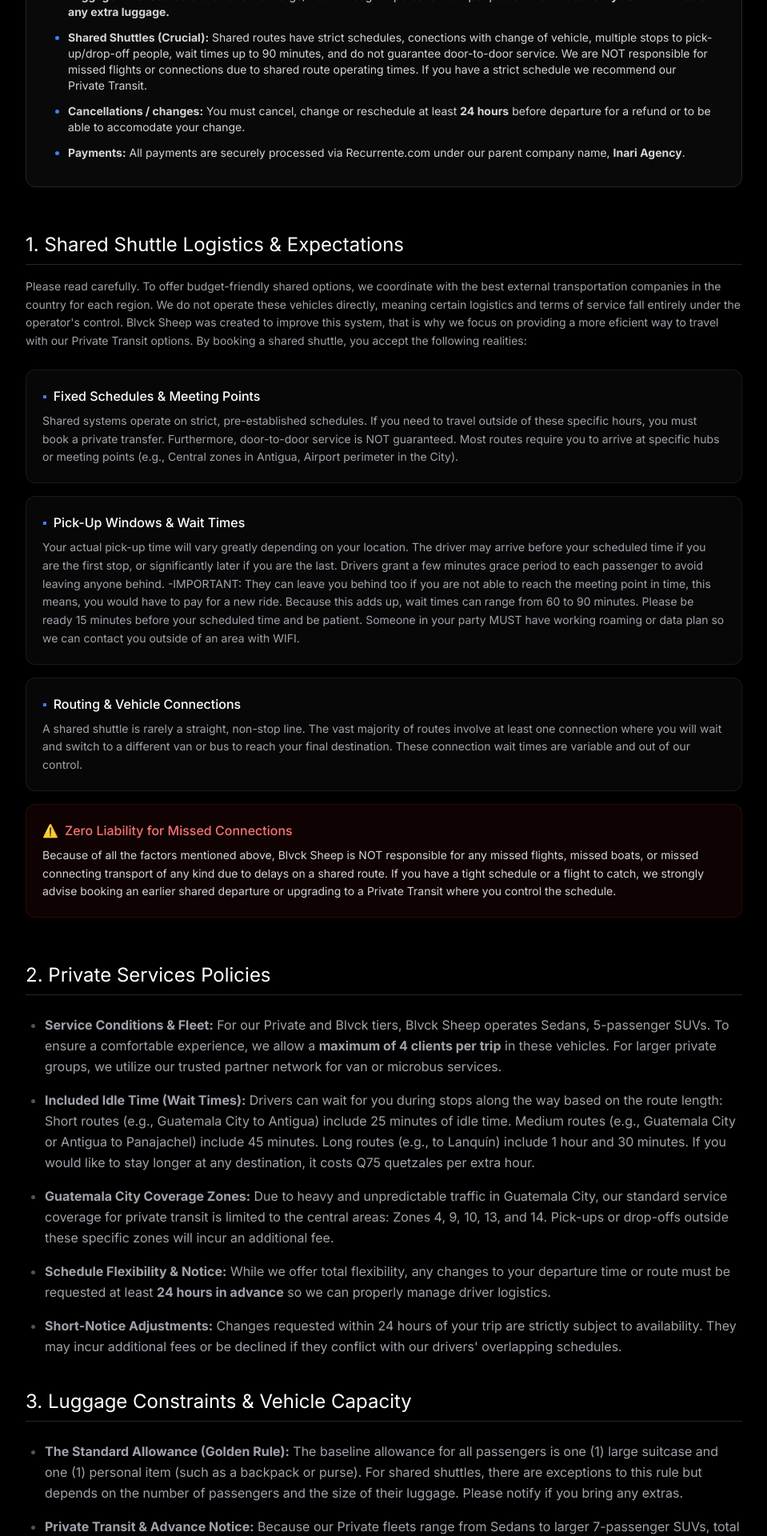
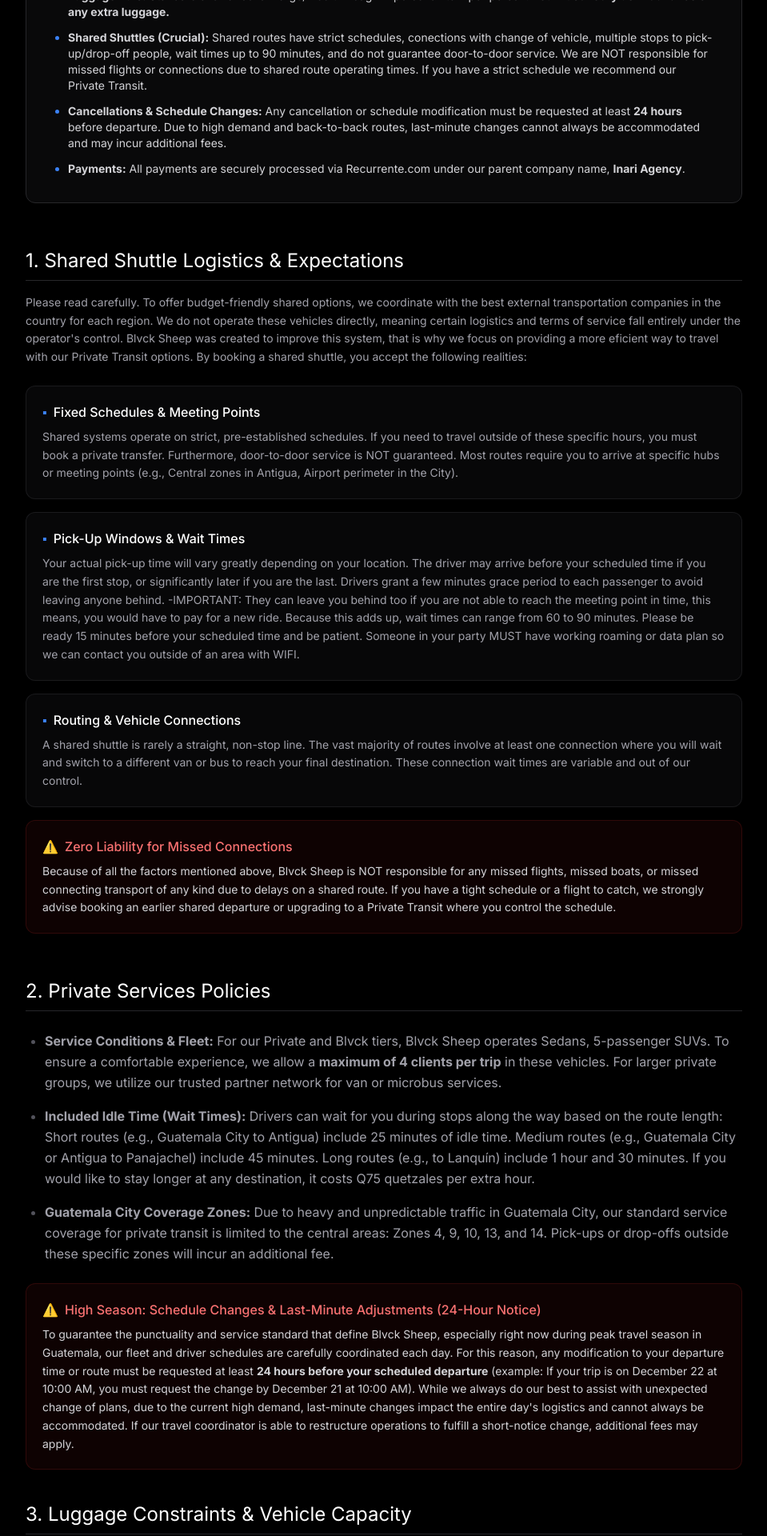
Before and after one commit to byron-rod/blvck-sheep, a Next.js app: page /terms-conditions in a window 1280 px wide. Shown: the part 680-2600 px from the top of the page at 80% size, without its empty margins (160-1119 px from the left). Built offline with nearby package versions, Linux system fonts and the light colour scheme.

Commit message:
important update to terms

```diff
--- a/src/app/terms-conditions/page.tsx
+++ b/src/app/terms-conditions/page.tsx
@@ -1,9 +1,9 @@
 "use client";
-import { useState } from "react";
 import { motion } from "framer-motion";
+import { useLanguage } from "@/context/LanguageContext";
 
 export default function TermsConditions() {
-  const [activeLanguage, setActiveLanguage] = useState<"en" | "es">("en");
+  const { activeLanguage, setActiveLanguage } = useLanguage();
 
   return (
     <main className="container mx-auto max-w-4xl py-24 px-6 lg:px-0">
@@ -71,10 +71,10 @@ export default function TermsConditions() {
               : "Las rutas compartidas tienen horarios estrictos, conexiones con cambios de vehiculo, multiples paradas para recoger/dejar mas pasajeros, esperas de hasta 90 minutos y no garantizan servicio puerta a puerta. NO nos hacemos responsables por vuelos o conexiones perdidas por retrasos debido al funcionamiento usual de este servicio. Si tienen tiempo limitado recomendamos usar viajes Privados."}
           </li>
           <li>
-            <strong>{activeLanguage === "en" ? "Cancellations / changes:" : "Cancelaciones / Cambios:"}</strong>{" "}
+            <strong>{activeLanguage === "en" ? "Cancellations & Schedule Changes:" : "Cancelaciones y Cambios de Horario:"}</strong>{" "}
             {activeLanguage === "en"
-              ? <>You must cancel, change or reschedule at least <strong>24 hours</strong> before departure for a refund or to be able to accomodate your change.</>
-              : <>Debes cancelar, cambiar o reprogramar con al menos <strong>24 hours</strong> de anticipación a la salida para obtener un reembolso o para poder acomodar tu cambio.</>}
+              ? <>Any cancellation or schedule modification must be requested at least <strong>24 hours</strong> before departure. Due to high demand and back-to-back routes, last-minute changes cannot always be accommodated and may incur additional fees.</>
+              : <>Cualquier cancelación o cambio de horario debe solicitarse con al menos <strong>24 horas</strong> de anticipación a la salida. Debido a la alta demanda y rutas consecutivas, los cambios de última hora no siempre pueden ser acomodados y pueden incurrir en cargos adicionales.</>}
           </li>
           <li>
             <strong>{activeLanguage === "en" ? "Payments:" : "Pagos:"}</strong>{" "}
@@ -151,7 +151,7 @@ export default function TermsConditions() {
         </div>
       </section>
 
-      {/* 2. Private & Blvck Tier Policies */}
+      {/* 2. Private Policies */}
       <section className="mb-10">
         <h2 className="text-2xl font-normal mb-6 text-white border-b border-zinc-800 pb-2">
           {activeLanguage === "en" ? "2. Private Services Policies" : "2. Políticas de Servicio Privado"}
@@ -175,19 +175,30 @@ export default function TermsConditions() {
               ? "Due to heavy and unpredictable traffic in Guatemala City, our standard service coverage for private transit is limited to the central areas: Zones 4, 9, 10, 13, and 14. Pick-ups or drop-offs outside these specific zones will incur an additional fee."
               : "Debido al tráfico pesado e impredecible en la Ciudad de Guatemala, nuestra cobertura de servicio estándar para viajes privados se limita a las áreas céntricas: Zonas 4, 9, 10, 13 y 14. Las recogidas o bajadas fuera de estas zonas específicas tendrán un costo extra."}
           </li>
-          <li>
-            <strong>{activeLanguage === "en" ? "Schedule Flexibility & Notice:" : "Flexibilidad de Horarios y Avisos:"}</strong>{" "}
+        </ul>
+
+        {/* Warning Box: 24-Hour Notice for Schedule Changes */}
+        <div className="mt-6 bg-red-950/20 border border-red-900/30 rounded-xl p-5">
+          <h3 className="text-red-400 font-medium mb-2 flex items-center gap-2">
+            <span className="text-red-500">⚠️</span>
             {activeLanguage === "en"
-              ? <>While we offer total flexibility, any changes to your departure time or route must be requested at least <strong>24 hours in advance</strong> so we can properly manage driver logistics.</>
-              : <>Aunque ofrecemos total flexibilidad, cualquier cambio en tu hora de salida o ruta debe solicitarse con al menos <strong>24 horas de anticipación</strong> para que podamos gestionar adecuadamente la logística de los conductores.</>}
-          </li>
-          <li>
-            <strong>{activeLanguage === "en" ? "Short-Notice Adjustments:" : "Ajustes de Última Hora:"}</strong>{" "}
-            {activeLanguage === "en"
-              ? "Changes requested within 24 hours of your trip are strictly subject to availability. They may incur additional fees or be declined if they conflict with our drivers' overlapping schedules."
-              : "Los cambios solicitados dentro de las 24 horas previas a tu viaje están estrictamente sujetos a disponibilidad. Podrían incurrir en tarifas adicionales o ser rechazados si entran en conflicto con los horarios de otros clientes."}
-          </li>
-        </ul>
+              ? "High Season: Schedule Changes & Last-Minute Adjustments (24-Hour Notice)"
+              : "Temporada Alta: Cambios de Horario y Ajustes de Última Hora (Aviso de 24 Horas)"}
+          </h3>
+          <p className="text-zinc-300 text-sm leading-relaxed">
+            {activeLanguage === "en" ? (
+              <>
+                To guarantee the punctuality and service standard that define Blvck Sheep, especially right now during peak travel season in Guatemala, our fleet and driver schedules are carefully coordinated each day. For this reason, any modification to your departure time or route must be requested at least <strong>24 hours before your scheduled departure</strong> (example: If your trip is on December 22 at 10:00 AM, you must request the change by December 21 at 10:00 AM).{" "}
+                While we always do our best to assist with unexpected change of plans, due to the current high demand, last-minute changes impact the entire day&apos;s logistics and cannot always be accommodated. If our travel coordinator is able to restructure operations to fulfill a short-notice change, additional fees may apply.
+              </>
+            ) : (
+              <>
+                Para garantizarte la puntualidad y el estándar de servicio que nos caracteriza, especialmente ahora durante temporada de alta demanda en Guatemala, nuestra flota y la agenda de cada conductor se coordinan con precisión día a día. Por ello, cualquier cambio en tu horario de salida o ruta debe solicitarse con un mínimo de <strong>24 horas de anticipación</strong> a tu hora de salida. Si tu viaje es el 22 de diciembre a las 10:00 AM, el cambio debe solicitarse a mas tardar el 21 de diciembre a las 10:00 AM.{" "}
+                Siempre haremos lo posible por adaptarnos a tus cambios; sin embargo, debido a alta demanda actual, los cambios de última hora afectan toda la logística del día y no siempre pueden ser acomodados. En caso de ser necesario reestructurar la operación para realizar el cambio, esto puede incurrir en gastos adicionales.
+              </>
+            )}
+          </p>
+        </div>
       </section>
 
       {/* 3. Luggage Constraints */}
```
